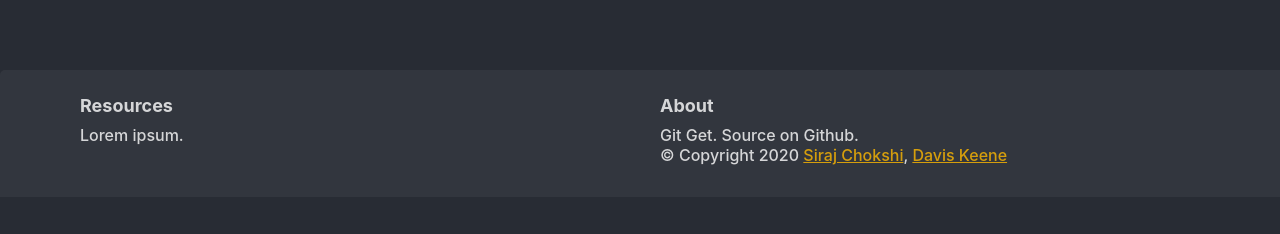
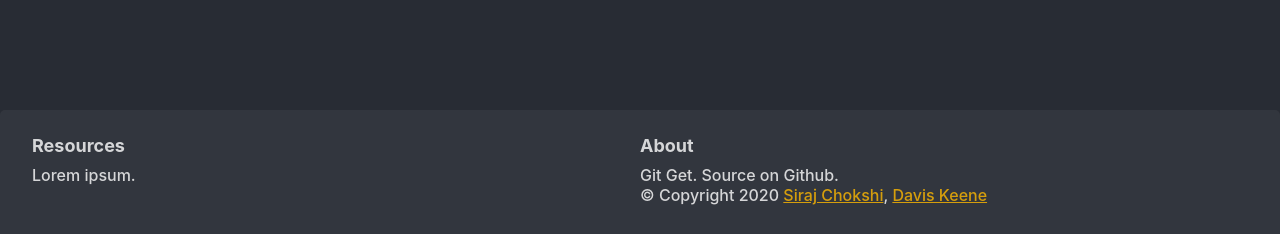
Before and after one commit to SirajChokshi/git-get, a React (Create React App) app in the folder frontend/: page /404 in a window 1280 px wide. Shown: the part 603-837 px from the top of the page. Before the commit the page ends 800 px from the top, so only its background shows below. Built offline with nearby package versions, Linux system fonts and the light colour scheme; no server answers; the HTML template or start-up script is replaced by a standard one.

Commit message:
feat: sticky footer

```diff
--- a/frontend/src/App.scss
+++ b/frontend/src/App.scss
@@ -4,12 +4,18 @@ html, body {
   background-color: $dark;
   font-size: calc(10px + 2vmin);
   color: white;
+  position: relative;
+}
+
+body {
+  padding-bottom: 200px;
+  min-height: calc(100vh - 200px);
 }
 
 .container {
   margin: 0 auto;
   width: 95%;
-  max-width: 1160px;
+  max-width: 1275px;
   position: relative;
 }
 
--- a/frontend/src/components/footer.scss
+++ b/frontend/src/components/footer.scss
@@ -1,15 +1,18 @@
 @import 'colors';
 
 footer {
-    position: fixed;
+    position: absolute;
     bottom: 0;
+    left: 0;
     width: 100%;
     font-size: 16px;
     background: $light;
     color: $text;
-    padding: 1em 1.25em;
+    box-sizing: border-box;
+    padding: 1em 0;
     border-radius: 5px 5px 0 0;
     text-align: left;
+    max-height: 200px;
 
     .container {
         display: flex;
```
